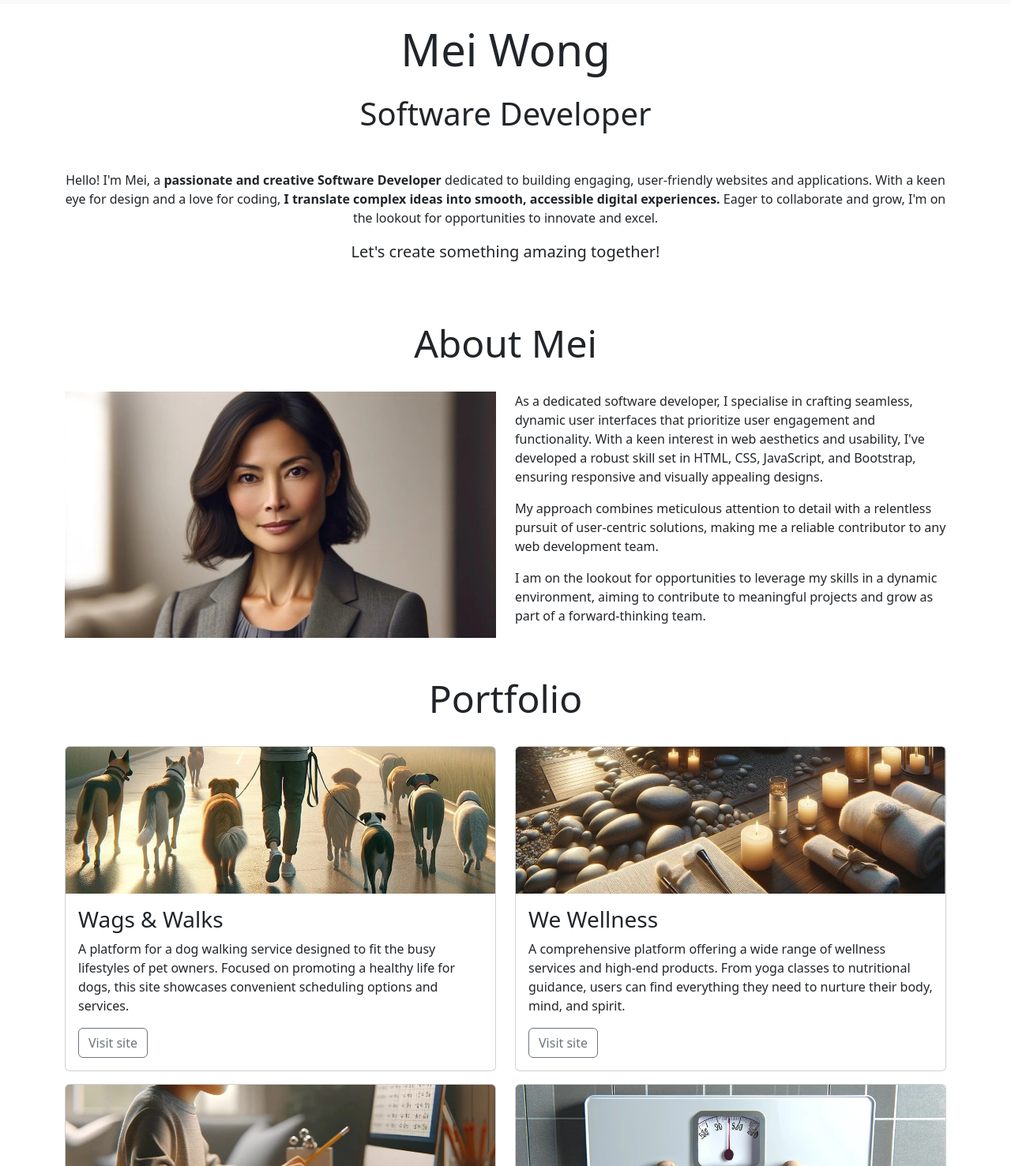
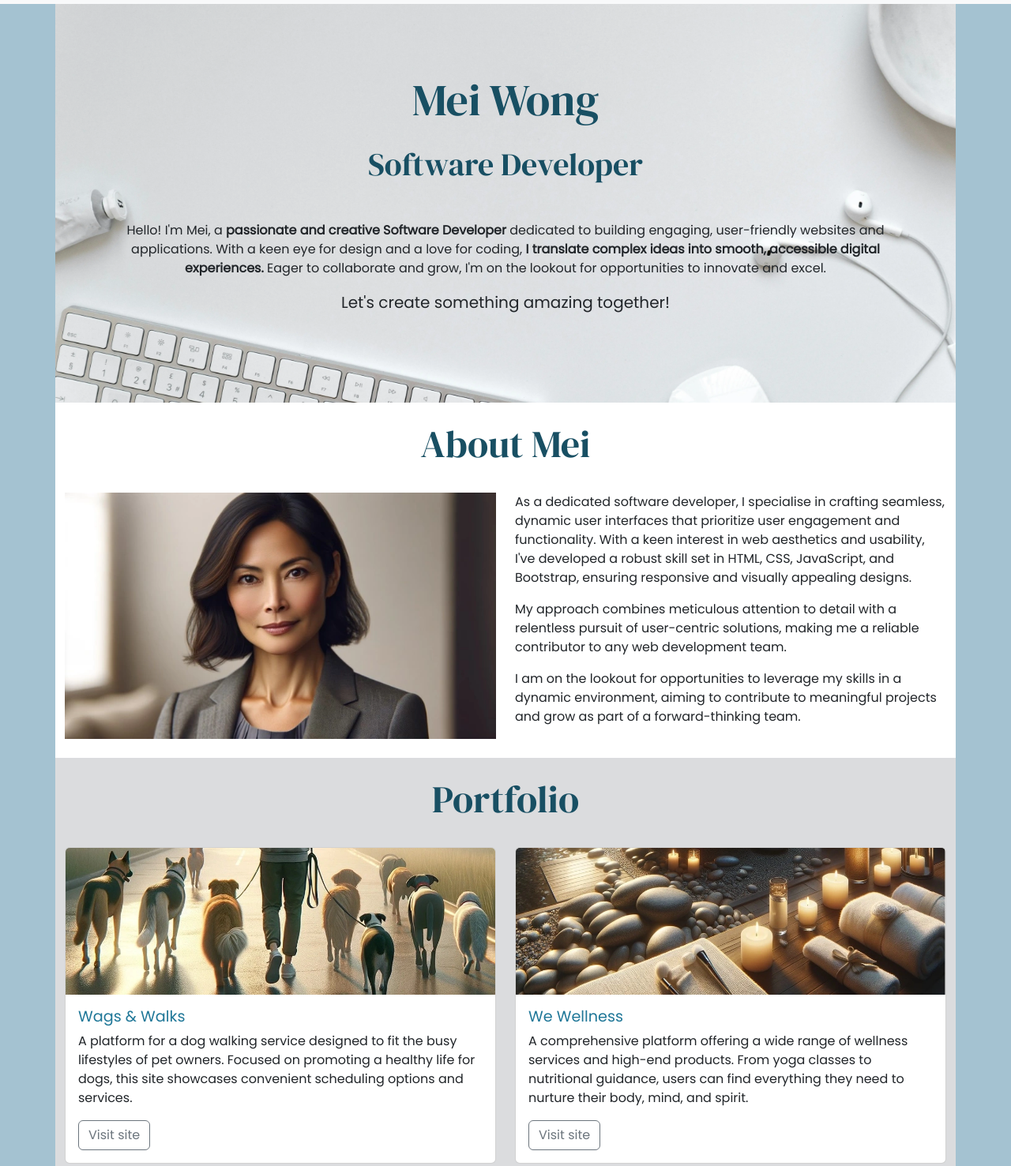
Before and after one commit to rikity432/bootstrap-portfolio-lms, a plain HTML site: page index.html in a window 1280 px wide. Shown: the part 51-1528 px from the top of the page at 79% size. Drawn offline with nearby package versions, Linux system fonts and the light colour scheme.

Commit message:
styling portfolio custom css

```diff
--- /dev/null
+++ b/assets/css/styles.css
@@ -0,0 +1,73 @@
+/*
+    #a4c2d1; egg blue
+    #dbdcde; light grey
+    #1f7798; mid-blue
+    #184f63; dark-blue
+*/
+
+/* global styles */
+
+@import url('https://fonts.googleapis.com/css2?family=DM+Serif+Display:ital@0;1&family=Poppins&display=swap');
+
+body {
+    font-family: "Poppins", sans-serif;
+    background-color: #a4c2d1; /* egg blue */
+}
+
+h1,
+h2 {
+    font-family: "DM Serif Display", serif;
+    color: #184f63; /* dark-blue */
+}
+
+/* About section */
+
+#about {
+    background-color: white;
+}
+
+/* Portfolio */
+
+#portfolio {
+    background-color: #dbdcde; /* light grey */
+}
+
+#portfolio .card-title {
+    color: #1f7798; /* mid blue */
+    font-size: 1.2rem;
+}
+
+#portfolio .btn-outline-secondary:hover {
+    background-color: #1f7798; /* mid blue */
+}
+
+#portfolio .card-text {
+    min-height: 120px;
+}
+
+/* Contact section */
+
+#contact {
+    background-color: white;
+}
+
+/* Header */
+
+#hero {
+    background-color: #dbdcde; /* light grey */
+    background-image: url("/assets/images/portfolio-images/background.webp");
+    background-size: cover;
+    background-position: 50% 70%;
+    min-height: 500px;
+    padding: 5% 7%;
+}
+
+/* Media queries */
+
+/* Use Bootstrap breakpoint for XL screens */
+@media screen and (min-width: 1200px) {
+    /* Fixes all portfolio cards being too tall on xl screens */
+    #portfolio .card-text {
+        min-height: auto;
+    }
+}
--- a/index.html
+++ b/index.html
@@ -8,6 +8,8 @@
     <!-- Bootstrap CSS Link -->
     <link href="https://cdn.jsdelivr.net/npm/bootstrap@5.3.3/dist/css/bootstrap.min.css" rel="stylesheet"
         integrity="sha384-QWTKZyjpPEjISv5WaRU9OFeRpok6YctnYmDr5pNlyT2bRjXh0JMhjY6hW+ALEwIH" crossorigin="anonymous">
+    <!-- Custom CSS stylesheet -->
+    <link rel="stylesheet" href="/assets/css/styles.css">
 </head>
 
 <body>
```
Also changed, not shown: assets/images/portfolio-images/background.webp (added).
